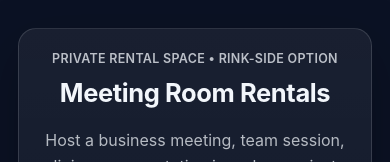
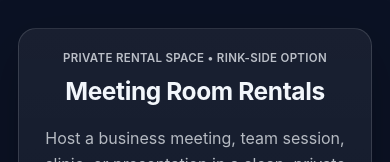
Before and after one commit to Avmannino/meeting_room_webpage_embed, a React (Vite) app: page / in a window 390 px wide. Shown: the top 162 px of the page. Built offline with nearby package versions, Linux system fonts and the light colour scheme.

Commit message:
Font sizing

```diff
--- a/src/App.css
+++ b/src/App.css
@@ -201,11 +201,11 @@
 
   .kicker {
     text-align: center;
-    font-size: 12.5px;
+    font-size: 11.5px;
   }
 
   .h1 {
-    font-size: 25.5px;
+    font-size: 24.5px;
     text-align: center;
     padding-top: 5px;
     padding-bottom: 5px;
```
